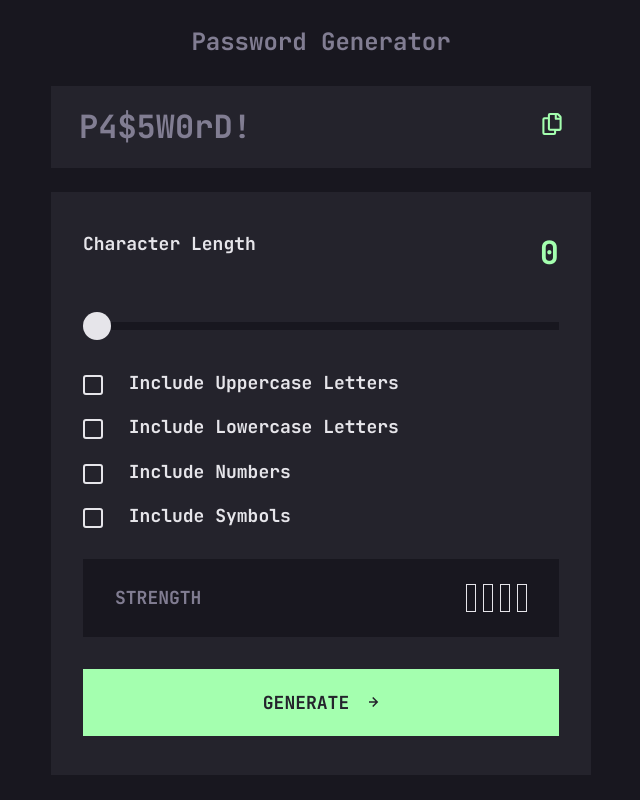
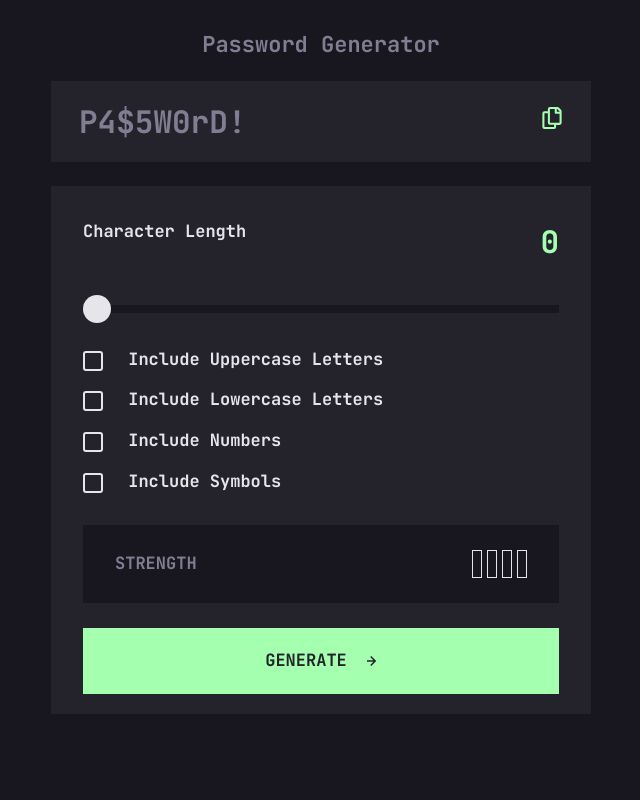
Before and after one commit to K01wfd/PASSWORD-GENERATOR-APP, a plain HTML site: page index.html in a window 1280 px wide. Shown: the whole page, without its empty margins (319-959 px from the left). Drawn offline with Linux system fonts and the light colour scheme.

Commit message:
fixing styles, adding html heading element, replacing the screenshots

```diff
--- a/index.html
+++ b/index.html
@@ -24,7 +24,7 @@
     <main class="container">
       <div class="app-wrapper">
         <div class="main-header">
-          <p class="title">Password Generator</p>
+          <h1 class="title">Password Generator</h1>
         </div>
         <div class="app-header">
           <input
--- a/js/index.js
+++ b/js/index.js
@@ -187,23 +187,16 @@ function checkStrength(password, length) {
         strenegth += 1;
       }
     });
+  }
   if (length < 8) {
     if (strenegth < 3) {
       strenegth = 1;
     } else {
       strenegth = 2;
     }
+    return strenegth;
   }
   if (length >= 8 && length < 10) {
-      if (strenegth < 3) {
-        strenegth = 1;
-      } else if (strenegth === 3) {
-        strenegth = 1;
-      } else {
-        strenegth = 2;
-      }
-    }
-    if (length >= 10 && length < 12) {
     if (strenegth < 3) {
       strenegth = 1;
     } else if (strenegth === 3) {
@@ -211,8 +204,9 @@ function checkStrength(password, length) {
     } else {
       strenegth = 3;
     }
+    return strenegth;
   }
-    if (length >= 12) {
+  if (length >= 10 && length < 12) {
     if (strenegth < 3) {
       strenegth = 2;
     } else if (strenegth === 3) {
@@ -220,8 +214,24 @@ function checkStrength(password, length) {
     } else {
       strenegth = 4;
     }
+    return strenegth;
+  }
+  if (length == 12) {
+    if (strenegth < 3) {
+      strenegth = 2;
+    } else if (strenegth >= 3) {
+      strenegth = 4;
+    }
+    return strenegth;
+  }
+  if (length > 12) {
+    if (strenegth < 3) {
+      strenegth = 2;
+    } else if (strenegth === 3) {
+      strenegth = 3;
+    } else {
+      strenegth = 4;
+    }
+    return strenegth;
   }
 }
-
-  return strenegth;
-}
--- a/styles/styles.css
+++ b/styles/styles.css
@@ -19,17 +19,17 @@ html {
   --strong-color: #a4ffaf;
 
   /* TYPOGRAPHY */
-  --fs-large: 3.2rem;
-  --fs-medium: 2.4rem;
-  --fs-small: 1.8rem;
+  --fs-large: 3.1rem;
+  --fs-medium: 2.2rem;
+  --fs-small: 1.7rem;
   --ff-main: 'JetBrains Mono', monospace;
 }
 
 @media screen and (max-width: 480px) {
   :root {
-    --fs-large: 2.4rem;
-    --fs-medium: 1.8rem;
-    --fs-small: 1.6rem;
+    --fs-large: 2rem;
+    --fs-medium: 1.56rem;
+    --fs-small: 1.5rem;
   }
 }
 
@@ -40,7 +40,7 @@ body {
   font-size: var(--fs-small);
   font-weight: 700;
   font-family: var(--ff-main);
-  min-height: 100vh;
+  padding: 1rem;
 }
 
 .container {
@@ -49,17 +49,17 @@ body {
 }
 
 .app-wrapper {
-  width: 100%;
   display: flex;
   flex-direction: column;
-  height: 100vh;
-  justify-content: center;
+  padding: 2rem 0;
 }
 /* MAIN HEADER */
 .main-header {
-  margin-bottom: 2.7rem;
+  margin-bottom: 2rem;
   color: var(--gray);
   text-align: center;
+}
+.main-header h1 {
   font-size: var(--fs-medium);
 }
 
@@ -114,13 +114,13 @@ body {
 /* APP BODY */
 .app-body {
   background-color: var(--dark-gray);
-  padding: 3.9rem 3.2rem;
+  padding: 3.4rem 3.2rem 2rem;
 }
 
 /* PASSWORD LENGTH PROPERTIES */
 .length-group {
   display: flex;
-  margin-bottom: 3.5rem;
+  margin-bottom: 3.2rem;
 }
 .length-value {
   font-size: var(--fs-large);
@@ -128,7 +128,7 @@ body {
 }
 .slider-group input {
   width: 100%;
-  margin-bottom: 4rem;
+  margin-bottom: 3.5rem;
   -webkit-appearance: none;
   --moz-appearance: none;
   appearance: none;
@@ -182,7 +182,7 @@ input[type='range']:hover::-moz-range-thumb {
 
 /* CHECKBOX OPTIONS */
 .check-group > * + * {
-  margin-top: 1.9rem;
+  margin-top: 1.7rem;
 }
 .check-group label {
   margin-left: 1.5rem;
@@ -231,7 +231,7 @@ input[type='checkbox']:checked::before {
   margin-top: 3.1rem;
   background-color: var(--bg-dark);
   padding: 2.5rem 3.2rem;
-  margin-bottom: 3.2rem;
+  margin-bottom: 2.5rem;
 }
 .strength-label {
   color: var(--gray);
@@ -240,7 +240,6 @@ input[type='checkbox']:checked::before {
 .indicators-aria {
   display: flex;
   align-items: center;
-  gap: 0.7rem;
 }
 .indicators-label {
   text-transform: uppercase;
@@ -251,6 +250,7 @@ input[type='checkbox']:checked::before {
   width: 10px;
   height: 28px;
   border: 1px solid var(--white);
+  margin-left: 0.5rem;
 }
 
 /* GENERATE PASSWORD BUTTON */
@@ -283,6 +283,9 @@ input[type='checkbox']:checked::before {
   justify-content: space-between;
 }
 @media screen and (max-width: 480px) {
+  body {
+    padding: 0;
+  }
   .container {
     padding: 1.6rem;
   }
```
Also changed, not shown: screenshots/desktop-active.png, screenshots/desktop.png, screenshots/mobile-active-1.png (deleted), screenshots/mobile-active.png (added), screenshots/mobile-copied.png (deleted), screenshots/mobile-error.png (deleted), screenshots/mobile.png (added), screenshots/tablet.png, 1 other file. Lines whose indentation alone changed are shown as unchanged.
